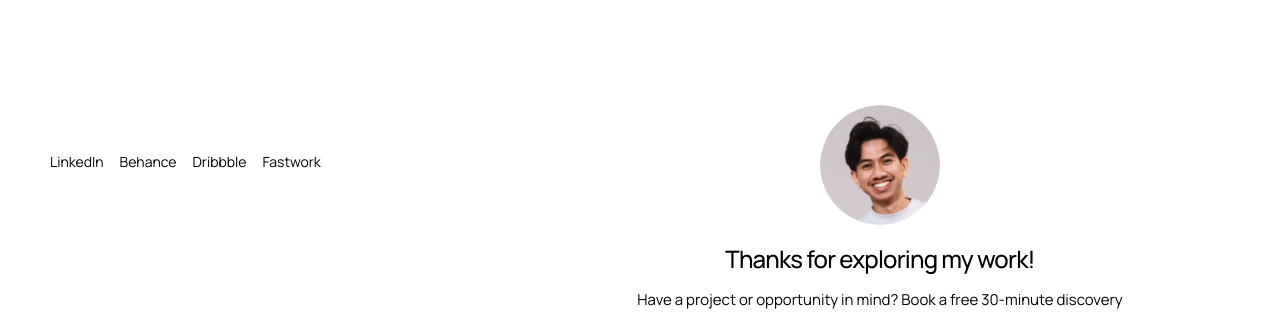
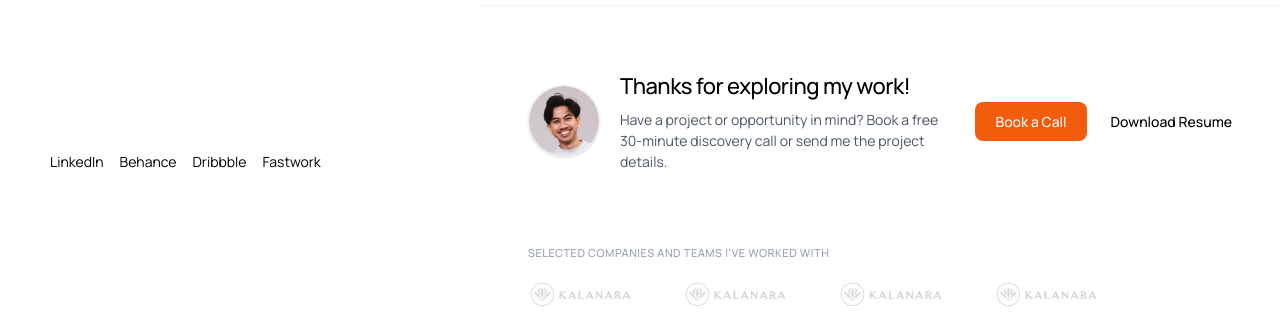
Before and after one commit to daryramadhan/personalwebsite-version2, a React (Vite) app: page / in a window 1280 px wide. Shown: the part 596-909 px from the top of the page. Built offline with nearby package versions, Linux system fonts and the light colour scheme.

Commit message:
design: redesign RightPanel thank-you footer with horizontal layout and client logos grid

```diff
--- a/src/app/components/RightPanel.tsx
+++ b/src/app/components/RightPanel.tsx
@@ -1,4 +1,4 @@
-import { projects, portfolioInfo } from "../data/portfolioData";
+import { projects, portfolioInfo, clients } from "../data/portfolioData";
 import ProjectCard from "./ProjectCard";
 
 export default function RightPanel() {
@@ -11,43 +11,66 @@ export default function RightPanel() {
         ))}
       </div>
 
-      {/* Thank you / CTA Footer */}
-      <div className="flex flex-col items-center justify-center text-center px-[24px] py-[80px] md:py-[100px] bg-[white] gap-[16px] font-['Manrope',sans-serif]">
-        {/* Avatar circle */}
-        <div className="size-[120px] rounded-full overflow-hidden">
+      {/* Wide Thank you / CTA Footer */}
+      <div className="w-full px-[24px] md:px-[48px] py-[64px] border-t border-[#f4f4f4] bg-white flex flex-col gap-[48px] font-['Manrope',sans-serif]">
+
+        {/* Top block (Avatar + Text + Buttons) */}
+        <div className="flex flex-col md:flex-row justify-between items-start md:items-center gap-[32px] w-full">
+          {/* Left Sub-block: Avatar + text info */}
+          <div className="flex flex-row items-center gap-[20px] max-w-[650px]">
+            <div className="size-[64px] md:size-[72px] rounded-full overflow-hidden bg-gray-50 shrink-0 shadow-sm border border-[#f0f0f0]">
               <img
                 src="/avatar.png"
                 alt="Dary Ramadhan"
                 className="size-full object-cover"
               />
             </div>
-
-        {/* Text content */}
-        <div className="flex flex-col gap-[12px] max-w-[500px]">
-          <h2 className="text-[20px] md:text-[24px] font-regular tracking-[-0.8px] text-black">
+            <div className="flex flex-col gap-[6px]">
+              <h2 className="text-[20px] md:text-[22px] font-medium tracking-[-0.5px] text-black">
                 Thanks for exploring my work!
               </h2>
-          <p className="font-light text-[14px] md:text-[15px] leading-[1.4] text-black">
-            Have a project or opportunity in mind? Book a free 30-minute discovery call, or send the details through the project form.
+              <p className="font-light text-[13px] md:text-[14px] leading-[1.5] text-gray-600 max-w-[480px]">
+                Have a project or opportunity in mind? Book a free 30-minute discovery call or send me the project details.
               </p>
             </div>
+          </div>
 
-        {/* Action Buttons */}
-        <div className="flex gap-[20px] items-center mt-[8px]">
+          {/* Right Sub-block: CTA buttons */}
+          <div className="flex flex-row items-center gap-[20px] sm:gap-[24px] shrink-0">
             <a
               href={portfolioInfo.ctas.primary.url || "#"}
-            className="bg-[#f25c0c] text-white font-medium text-[14px] leading-[1.4] px-[24px] py-[12px] rounded-[8px] whitespace-nowrap cursor-pointer hover:bg-[#e0540b] transition-colors"
+              className="bg-[#f25c0c] text-white font-medium text-[13px] md:text-[14px] leading-[1.4] px-[20px] py-[10px] rounded-[8px] whitespace-nowrap cursor-pointer hover:bg-[#e0540b] transition-colors"
             >
               {portfolioInfo.ctas.primary.label}
             </a>
             <a
               href="#resume"
-            className="text-black font-medium text-[14px] leading-[1.4] whitespace-nowrap cursor-pointer hover:underline"
+              className="text-black font-medium text-[13px] md:text-[14px] leading-[1.4] whitespace-nowrap cursor-pointer hover:underline"
             >
               Download Resume
             </a>
           </div>
         </div>
+
+        {/* Bottom block (Selected companies and logos) */}
+        {clients && clients.length > 0 && (
+          <div className="flex flex-col gap-[20px] w-full border-t border-[#fafafa] pt-[24px]">
+            <p className="text-[11px] font-medium text-gray-400 uppercase tracking-[0.5px]">
+              Selected companies and teams I've worked with
+            </p>
+            <div className="flex flex-wrap items-center gap-x-[48px] gap-y-[24px]">
+              {clients.map((c) => (
+                <img
+                  key={c.id}
+                  src={c.logo}
+                  alt={c.name || "Client logo"}
+                  className="h-[20px] md:h-[24px] w-auto object-contain opacity-20 filter grayscale hover:opacity-40 transition-all duration-300"
+                />
+              ))}
+            </div>
+          </div>
+        )}
+      </div>
     </div>
   );
 }
```
Lines whose indentation alone changed are shown as unchanged.
